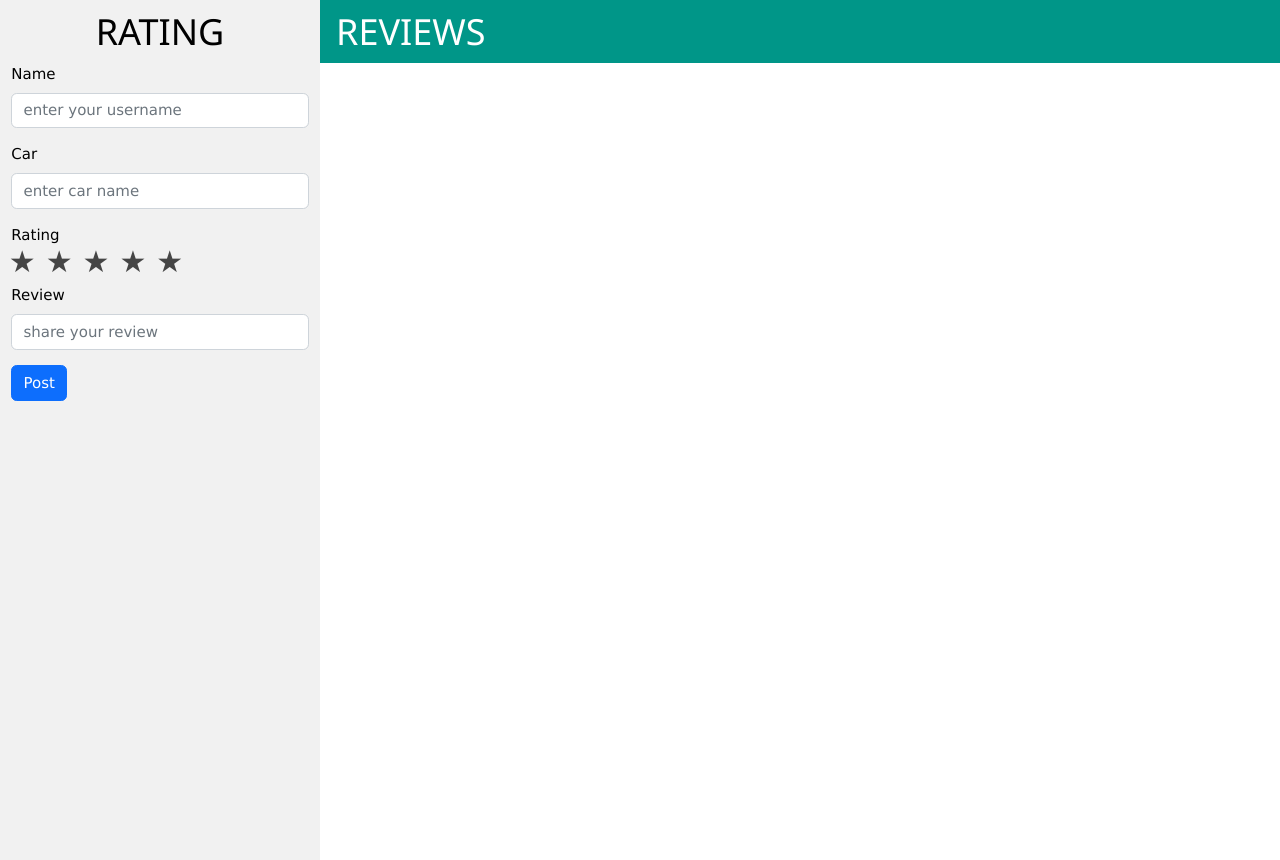
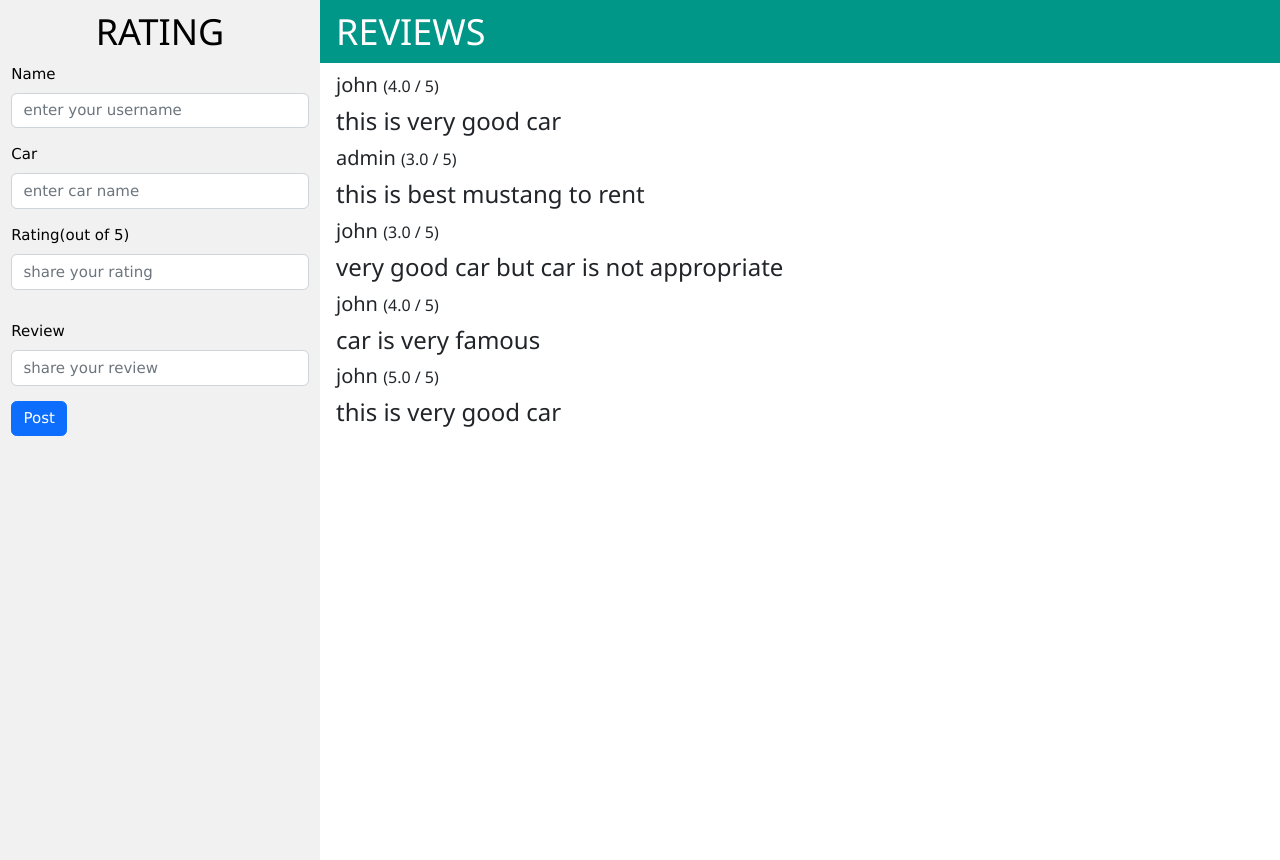
Before and after one commit to john123722/car_rental_service, a Django app: page /rating/1 in a window 1280 px wide. Shown: the part 53-913 px from the top of the page. Run offline with Django 4.2, Linux system fonts and the light colour scheme; data comes from the database, SQL or seed files in the repository; both versions use the stored data as it was after the commit.

Commit message:
rating displayed

```diff
--- a/carRent/rentapp/models.py
+++ b/carRent/rentapp/models.py
@@ -31,17 +31,20 @@ class car(models.Model):
     def __str__(self) -> str:
         return self.name
 
+
+
 class reviews(models.Model):
 
     username = models.CharField(max_length=50, default='default')
     car_name = models.CharField(max_length=50)
-    #rating = models.IntegerField(default= 0)
+    rating = models.IntegerField(default= 0)
     review = models.CharField(max_length=300)
 
     def __str__(self) -> str:
         return self.car_name
 
 
+
 class imageSend(models.Model):
     car1 = models.ForeignKey(car,on_delete=models.CASCADE, related_name = "car_image")
     imagec = models.ImageField(upload_to ="car1")
--- a/carRent/rentapp/views.py
+++ b/carRent/rentapp/views.py
@@ -1,4 +1,5 @@
 from multiprocessing import context
+from unicodedata import name
 from django import views
 from django.shortcuts import render
 from datetime import datetime
@@ -60,21 +61,23 @@ class car_view(View):
 
 
 class rating_view(View):
-     def post(self,request,pk):
+    def get(self,request,pk):
+        car_name = car.objects.filter(name=name)
+        context = {'revi':reviews.objects.all,'cars':car.objects.filter(pk=pk)
+                   }
+
+        return render(request,'rating.html',context)
+
+    def post(self,request,pk):
         if request.method == "POST":
             username = request.POST.get('username')
             car_name = request.POST.get('car_name')
             review = request.POST.get('review')
+            rating = request.POST.get('rating')
 
-            review = reviews(car_name=car_name, username=username, review = review)
+            review = reviews(car_name=car_name, username=username, review = review,rating=rating)
 
             review.save()
 
-
-        context = {'revi':reviews.objects.filter(car_name=car_name)}
+        context = {'revi':reviews.objects.filter(car_name=car_name),'cars':car.objects.filter(pk=pk)}
         return render(request,'rating.html',context)
-
-     def get(self,request, pk):
-
-        context = {'cars':car.objects.filter(pk=pk)}
-        return render(request,'rating.html',context)
--- a/carRent/templates/rating.html
+++ b/carRent/templates/rating.html
@@ -17,8 +17,8 @@
 
             <h1 class="text-center">RATING</h1>
             {% for car in cars %}
-            <form method="post" action="{% url 'rating' car.id %}">
-                  {% endfor %} {% csrf_token%}
+            <form method="post" action="{% url 'rating' car.id %}">{% endfor %}
+                   {% csrf_token%}
               <div class="mb-3">
                   <label for="exampleFormControlInput1" class="form-label">Name</label>
                   <input type="text" class="form-control" id="exampleFormControlInput1" name ="username" placeholder="enter your username">
@@ -32,25 +32,8 @@
 
 
             <div class="mb-3">
-                  <label for="exampleFormControlInput1" class="form-label">Rating</label><br>
-                  <div class="center">
-                   <div class="row-col-6">
-                        <div class="stars">
-                              <p></p>
-                              <input type="radio" id="five" name="rate" value="5">
-                              <label for="five"></label>
-                              <input type="radio" id="four" name="rate" value="4">
-                              <label for="four"></label>
-                              <input type="radio" id="three" name="rate" value="3">
-                              <label for="three"></label>
-                              <input type="radio" id="two" name="rate" value="2">
-                              <label for="two"></label>
-                              <input type="radio" id="one" name="rate" value="1">
-                              <label for="one"></label>
-
-                        </div>
-                   </div>
-                  </div>
+                  <label for="exampleFormControlInput1" class="form-label">Rating(out of 5)</label><br>
+                  <input type="text" class="form-control" id="exampleFormControlInput1" name ="rating" placeholder="share your rating">
             </div>
             <div class="mb-3">
 
@@ -79,8 +62,9 @@
     <div class="w3-container">
 
             {% for rev in revi %}
-            <h4>Name:{{ rev.username }} </h4>
-             {{ rev.review }}
+            <h4>{{ rev.username }} <small>({{ rev.rating }}.0 / 5)</small></h4>
+
+             <h3>{{ rev.review }}</h3>
              {% endfor %}
 
 
```
Also changed, not shown: carRent/db.sqlite3, carRent/rentapp/migrations/0010_reviews_rating.py (added).
